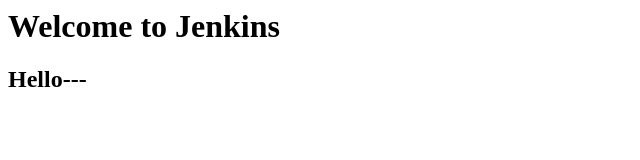
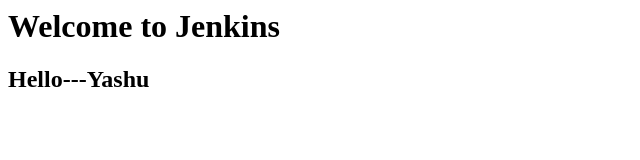
Before and after one commit to YashaSriAluvala/test-jenkins, a plain HTML site: page index.html in a window 1280 px wide. Shown: the full height of the page, 0-640 px from the left. Drawn offline with Linux system fonts and the light colour scheme.

Commit message:
Update index.html

```diff
--- a/index.html
+++ b/index.html
@@ -1,2 +1,2 @@
 <h1> Welcome to Jenkins <h1>
-<h2> Hello---</h2>
+<h2> Hello---Yashu</h2>
```
